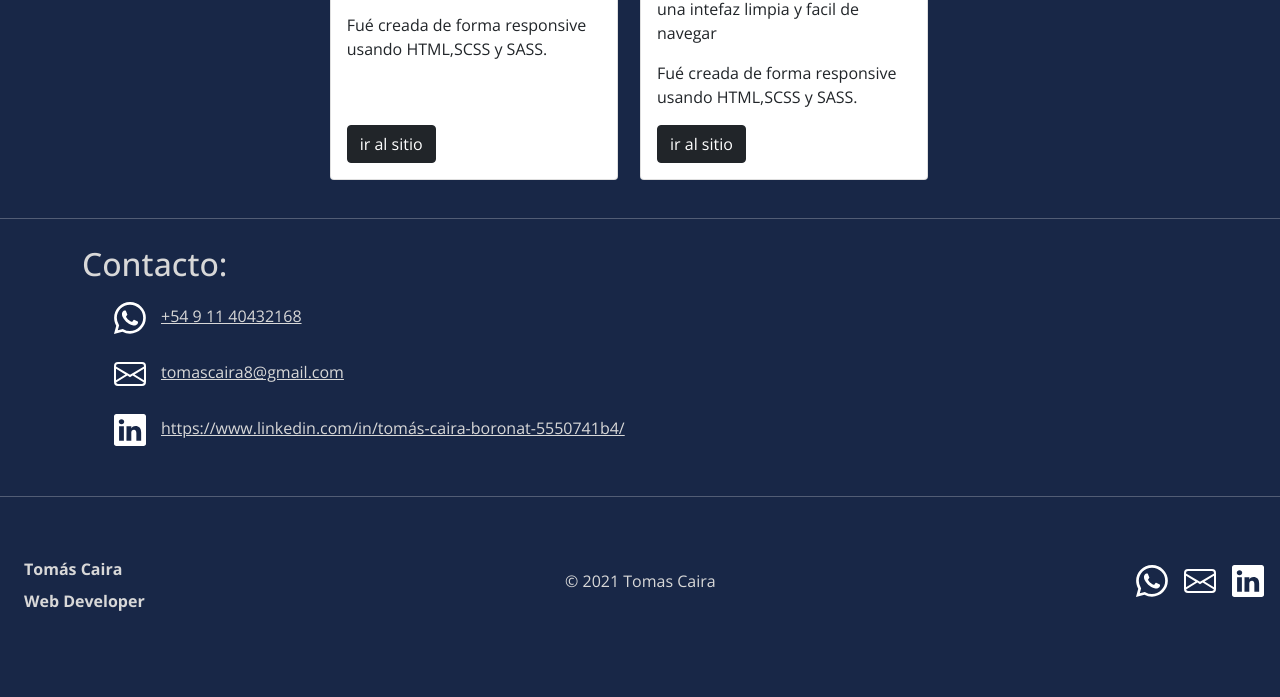
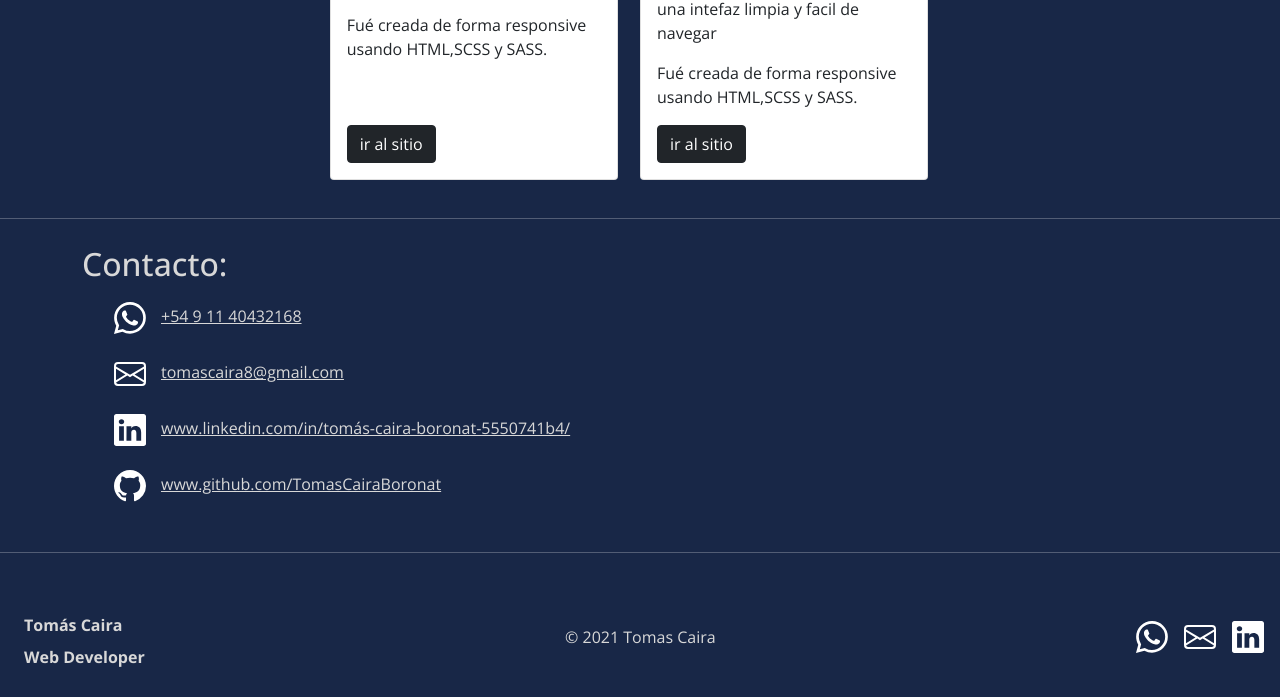
Before and after one commit to TomasCairaBoronat/repository_myPortfolio, a website: page root/index.html in a window 1280 px wide. Shown: the part 1587-2284 px from the top of the page. Before the commit the page ends 2228 px from the top, so only its background shows below. Drawn offline with nearby package versions, Linux system fonts and the light colour scheme.

Commit message:
Adicion de links a github y nuevo proyecto a seccion portfolio

```diff
--- a/root/index.html
+++ b/root/index.html
@@ -133,7 +133,12 @@
     <li class="logoLi">
       <svg xmlns="http://www.w3.org/2000/svg" width="32" height="auto" fill="white" class="bi bi-linkedin" viewBox="0 0 16 16">
         <path d="M0 1.146C0 .513.526 0 1.175 0h13.65C15.474 0 16 .513 16 1.146v13.708c0 .633-.526 1.146-1.175 1.146H1.175C.526 16 0 15.487 0 14.854V1.146zm4.943 12.248V6.169H2.542v7.225h2.401zm-1.2-8.212c.837 0 1.358-.554 1.358-1.248-.015-.709-.52-1.248-1.342-1.248-.822 0-1.359.54-1.359 1.248 0 .694.521 1.248 1.327 1.248h.016zm4.908 8.212V9.359c0-.216.016-.432.08-.586.173-.431.568-.878 1.232-.878.869 0 1.216.662 1.216 1.634v3.865h2.401V9.25c0-2.22-1.184-3.252-2.764-3.252-1.274 0-1.845.7-2.165 1.193v.025h-.016a5.54 5.54 0 0 1 .016-.025V6.169h-2.4c.03.678 0 7.225 0 7.225h2.4z"/>
-      </svg> <a href="https://www.linkedin.com/in/tom%C3%A1s-caira-boronat-5550741b4/" target="_blank" rel="noopener noreferrer" class="texto">https://www.linkedin.com/in/tomás-caira-boronat-5550741b4/</a>
+      </svg> <a href="https://www.linkedin.com/in/tom%C3%A1s-caira-boronat-5550741b4/" target="_blank" rel="noopener noreferrer" class="texto">www.linkedin.com/in/tomás-caira-boronat-5550741b4/</a>
+    </li>
+    <li class="logoGithub">
+      <svg xmlns="http://www.w3.org/2000/svg" width="32" height="auto" fill="white" class="bi bi-github" viewBox="0 0 16 16">
+        <path d="M8 0C3.58 0 0 3.58 0 8c0 3.54 2.29 6.53 5.47 7.59.4.07.55-.17.55-.38 0-.19-.01-.82-.01-1.49-2.01.37-2.53-.49-2.69-.94-.09-.23-.48-.94-.82-1.13-.28-.15-.68-.52-.01-.53.63-.01 1.08.58 1.23.82.72 1.21 1.87.87 2.33.66.07-.52.28-.87.51-1.07-1.78-.2-3.64-.89-3.64-3.95 0-.87.31-1.59.82-2.15-.08-.2-.36-1.02.08-2.12 0 0 .67-.21 2.2.82.64-.18 1.32-.27 2-.27.68 0 1.36.09 2 .27 1.53-1.04 2.2-.82 2.2-.82.44 1.1.16 1.92.08 2.12.51.56.82 1.27.82 2.15 0 3.07-1.87 3.75-3.65 3.95.29.25.54.73.54 1.48 0 1.07-.01 1.93-.01 2.2 0 .21.15.46.55.38A8.012 8.012 0 0 0 16 8c0-4.42-3.58-8-8-8z"/>
+      </svg> <a href="https://github.com/TomasCairaBoronat" class="texto">www.github.com/TomasCairaBoronat</a>
     </li>
   </ul>
   </section>
--- a/root/style/style.scss
+++ b/root/style/style.scss
@@ -172,6 +172,11 @@ hr{
     .logoLi{
 
       .bi-linkedin{
+        margin-right: 1%;
+      }
+    }
+    .logoGithub{
+      .bi-github{
         margin-right: 1%;
       }
     }
```
Also changed, not shown: root/style/style.css, 2 other files.
